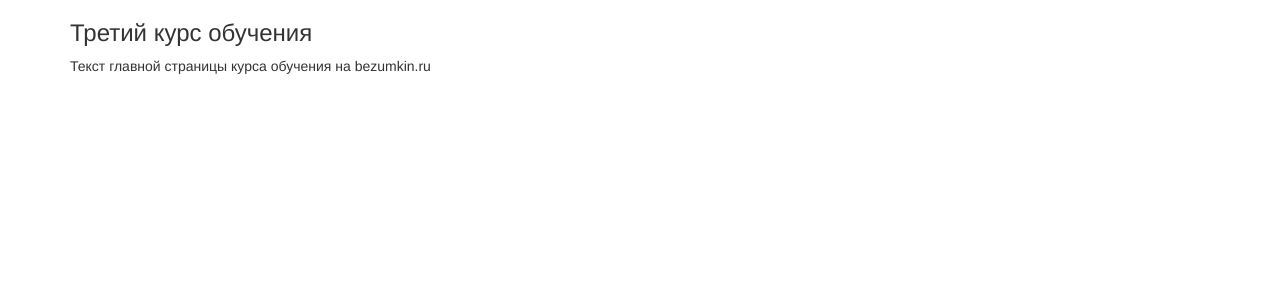
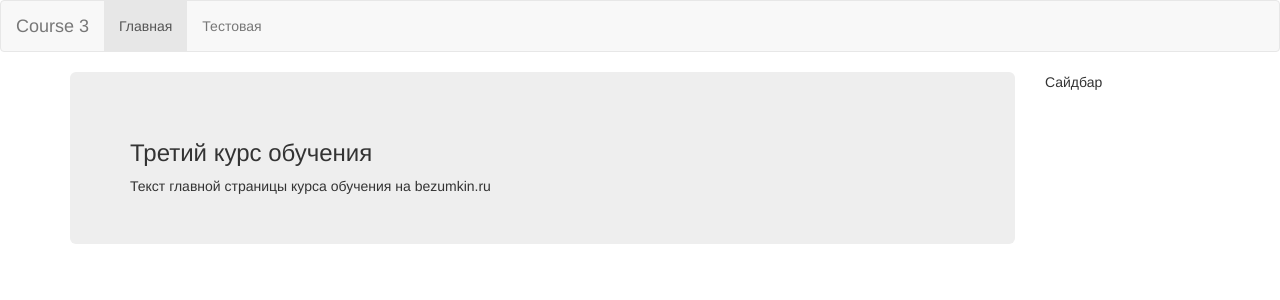
Before and after one commit to Knayz/myframework, a PHP site: page / in a window 1280 px wide. Shown: the top 300 px of the page. Run offline with PHP 8.4, Linux system fonts and the light colour scheme.

Commit message:
Little change of templates

```diff
--- a/core/Controller.php
+++ b/core/Controller.php
@@ -7,6 +7,8 @@
  */
 
 class Controller{
+
+    public $name = 'home';
     /**
      * @var Core core
      */
@@ -86,4 +88,23 @@ class Controller{
         return $output;
     }
 
+    /**
+     * Возвращает пункты меню сайта
+     *
+     * @return array
+     */
+    public function getMenu()
+    {
+        return array(
+            'home' => array(
+                'title' => 'Главная',
+                'link' => '/',
+            ),
+            'test' => array(
+                'title' => 'Тестовая',
+                'link' => '/test/',
+            )
+        );
+    }
+
 }
--- a/core/Controllers/Test.php
+++ b/core/Controllers/Test.php
@@ -11,7 +11,7 @@ if (!class_exists('Controller')) {
 }
 
 class Controllers_Test extends Controller{
-
+    public $name = 'test';
     /**
      * Основной рабочий метод
      *
--- a/core/Core.php
+++ b/core/Core.php
@@ -24,7 +24,8 @@ class Core{
                 'templatesPath' => __DIR__ . '/Templates/',
                 'cachePath' => __DIR__ . '/Cache/',
                 'fenomOptions' => array(
-                    'auto_load' => true
+                    'auto_load' => true,
+                    'force_verify' => true,
                 )
             ), $config
         );
--- /dev/null
+++ b/core/Templates/_base.tpl
@@ -0,0 +1,42 @@
+<!doctype html>
+<html lang="en">
+<head>
+    <meta charset="UTF-8">
+    <meta name="viewport" content="width=device-width, initial-scale=1">
+    <title>
+        {block 'title'}Тестовые уроки на bezumkin.ru{/block}
+    </title>
+        {block 'css'}
+            <link rel="stylesheet" href="/assets/css/bootstrap.min.css">
+        {/block}
+</head>
+<body>
+    {block 'navbar'}
+        {include '_navbar.tpl'}
+    {/block}
+    <div class="container">
+        <div class="row">
+            <div class="col-md-10">
+                {block 'content'}
+                    {if $longtitle != ''}
+                        <h3>{$longtitle}</h3>
+                    {elseif $pagetitle != ''}
+                        <h3>{$pagetitle}</h3>
+                    {/if}
+                    {$content}
+                {/block}
+            </div>
+            <div class="col-md-2">
+                {block 'sidebar'}
+                    Сайдбар
+                {/block}
+            </div>
+        </div>
+    </div>
+
+    {block 'js'}
+        <script src="/assets/js/jquery-2.1.4.min.js"></script>
+        <script src="/assets/js/bootstrap.min.js"></script>
+    {/block}
+</body>
+</html>
--- /dev/null
+++ b/core/Templates/_navbar.tpl
@@ -0,0 +1,17 @@
+<nav class="navbar navbar-default">
+    <div class="navbar-header">
+        <a class="navbar-brand" href="/">Course 3</a>
+    </div>
+    <ul class="nav navbar-nav">
+        {set $pages = $_controller->getMenu()}
+        {foreach $pages as $name => $page}
+            {if $_controller->name == $name}
+                <li class="active">
+                    <a href="#" style="cursor: default;" onclick="return false;">{$page.title}</a>
+                </li>
+            {else}
+                <li><a href="{$page.link}">{$page.title}</a></li>
+            {/if}
+        {/foreach}
+    </ul>
+</nav>
--- a/core/Templates/home.tpl
+++ b/core/Templates/home.tpl
@@ -1,18 +1,7 @@
-<!doctype html>
-<html lang="en">
-<head>
-    <meta charset="UTF-8">
-    <meta name="viewport" content="width=device-width, initial-scale=1">
-    <title>{$pagetitle}</title>
-    <link rel="stylesheet" href="/assets/css/bootstrap.min.css">
-</head>
-<body>
-    <div class="container">
-        <h3>{$longtitle ?: $pagetitle}</h3>
-        {$content}
+{extends '_base.tpl'}
+
+{block 'content'}
+    <div class="jumbotron">
+        {parent}
     </div>
-
-    <script src="/assets/js/jquery-2.1.4.min.js"></script>
-    <script src="/assets/js/bootstrap.min.js"></script>
-</body>
-</html>
+{/block}
--- /dev/null
+++ b/core/Templates/test.tpl
@@ -0,0 +1,5 @@
+{extends '_base.tpl'}
+
+{block 'title'}
+    {$title} / {parent}
+{/block}
```
